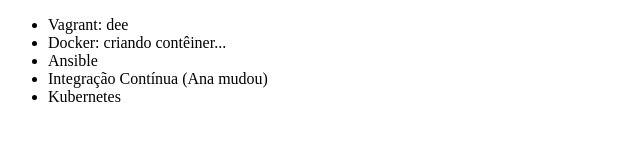
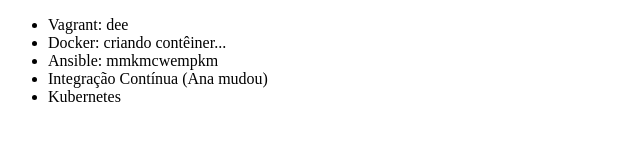
Before and after one commit to aristeujo/Curso-git-testando, a plain HTML site: page index.html in a window 1280 px wide. Shown: the whole page, without its empty margins (0-640 px from the left). Drawn offline with Linux system fonts and the light colour scheme.

Commit message:
Alternando Ansible

```diff
--- a/index.html
+++ b/index.html
@@ -8,7 +8,7 @@
 	<ul>
 		<li>Vagrant: dee</li>
 		<li>Docker: criando contêiner...</li>
-		<li>Ansible</li>
+		<li>Ansible: mmkmcwempkm</li>
 		<li>Integração Contínua (Ana mudou)</li>
 		<li>Kubernetes</li>
 	</ul>
```
